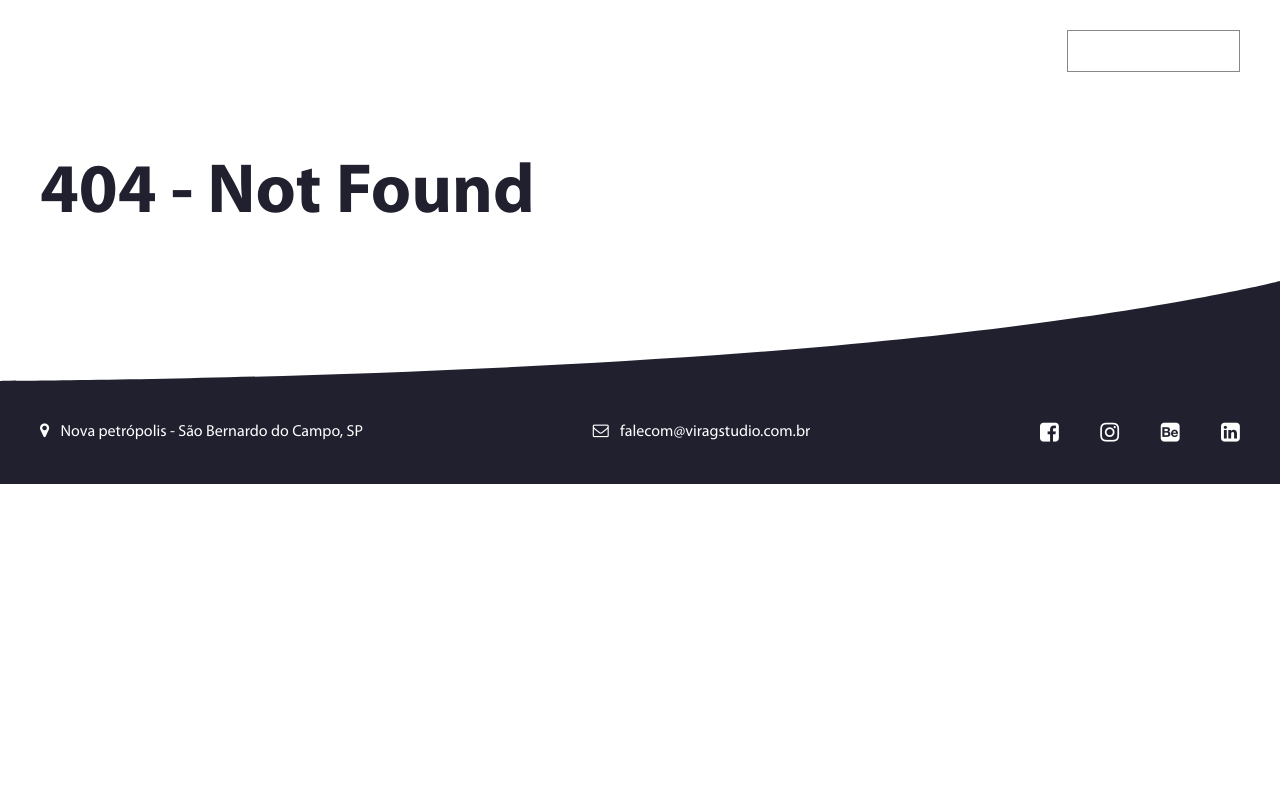
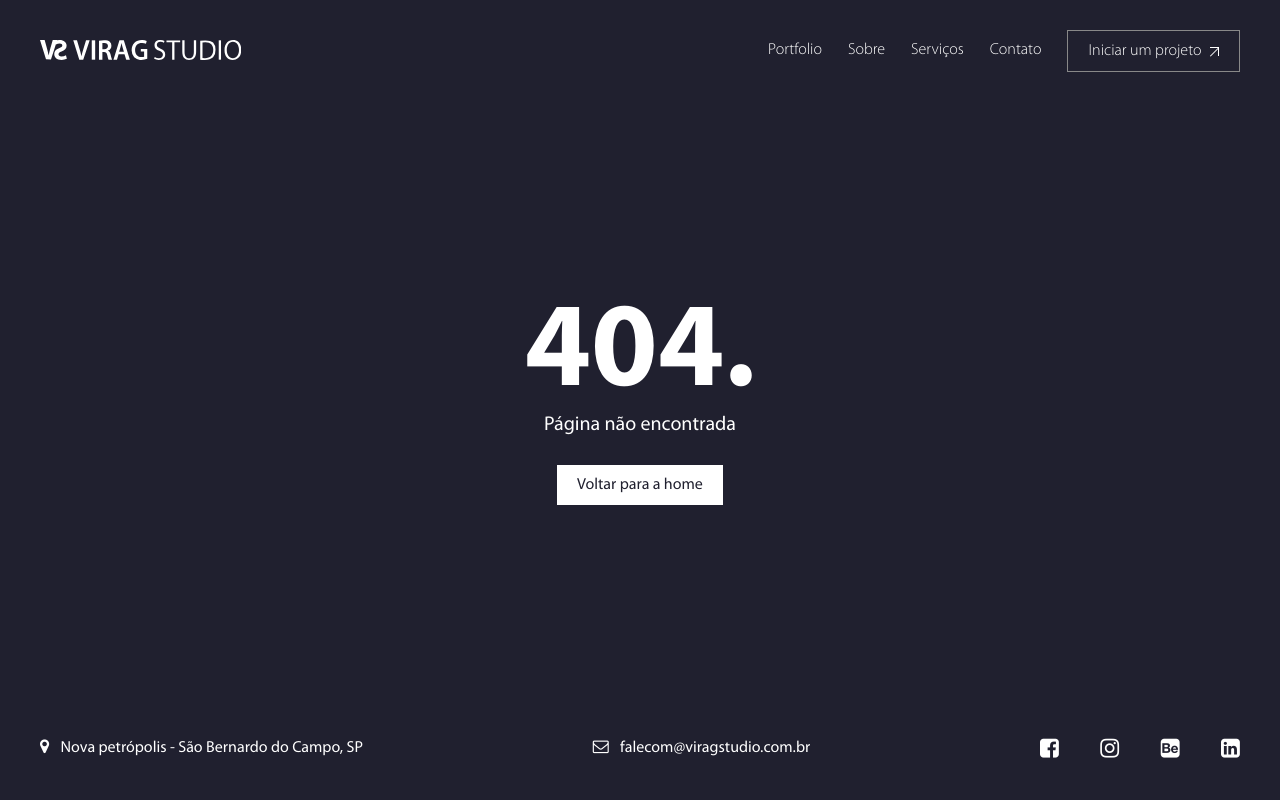
Before and after one commit to RichardVirag/viragstudio, a Node server app: template views/404.ejs in a window 1280 px wide. Run offline with Node 20, Linux system fonts and the light colour scheme; the template is opened without the code that fills it: most values are stand-ins (such as "Sample title", 1, 10 or a date in 2020).

Commit message:
404 page

```diff
--- a/assets/css/main.css
+++ b/assets/css/main.css
@@ -1071,3 +1071,54 @@ footer .cut-triangle {
     opacity: 0;
   }
 }
+
+/* 404 */
+
+.notFound {
+  position: relative;
+  height: 100vh;
+  display: flex;
+  align-items: center;
+  justify-content: center;
+  background: #20202f;
+}
+
+.notFound .content h1 {
+  font-size: 120px;
+  color: #fff;
+}
+
+.notFound .content p {
+  font-size: 20px;
+  text-align: center;
+  color: #fff;
+}
+
+.notFound .content a {
+  display: table;
+  margin: 30px auto 0;
+  font-family: 'Myriad Pro Regular';
+  font-size: 16px;
+  line-height: 40px;
+  padding: 0 20px;
+  background: #fff;
+  color: #20202f;
+  text-align: center;
+}
+
+.notFound .content a:hover {
+  background: #ff7A4d;
+  color: #fff;
+  transition: .4s ease-in-out;
+}
+
+.notFound-footer {
+  position: absolute;
+  bottom: 0;
+  left: 0;
+  width: 100%;
+}
+
+.notFound-footer .cut-triangle {
+  display: none;
+}
--- a/server.js
+++ b/server.js
@@ -53,6 +53,6 @@
 server.use((req, res) => {
     res.status(404).render('404', {
         title: '404',
-        headerWhite: false
+        headerWhite: true
     })
 })
--- a/views/404.ejs
+++ b/views/404.ejs
@@ -3,11 +3,19 @@
 <%- include('./partials/head.ejs') %>
 <body>
     <%- include('./partials/nav.ejs') %>
-    <div class="common-topo container">
-        <h1>
-            404 - Not Found
-        </h1>
-    </div>
-    <%- include('./partials/footer.ejs') %>
+    <section class="notFound">
+        <div class="content">
+            <h1>
+                404.
+            </h1>
+            <p>Página não encontrada</p>
+            <a href="/">
+                Voltar para a home
+            </a>
+        </div>
+        <div class="notFound-footer">
+            <%- include('./partials/footer.ejs') %>
+        </div>
+    </section>
 </body>
 </html>
```
